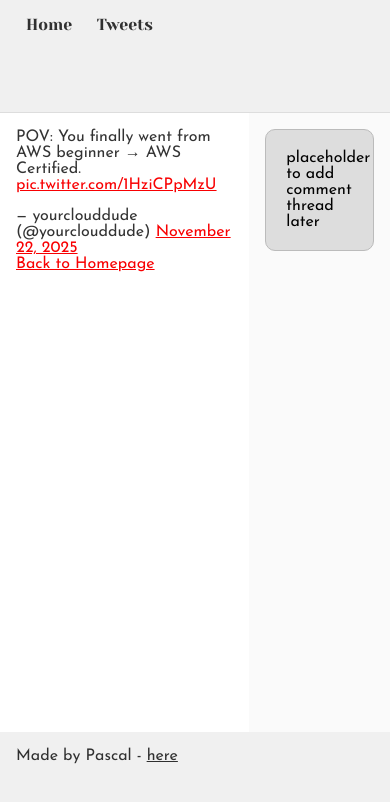
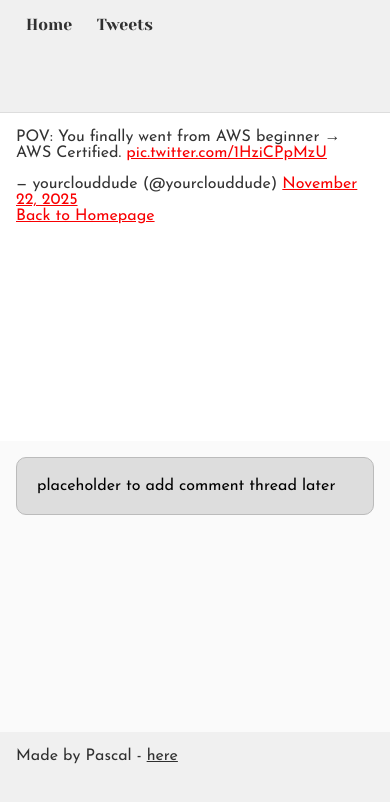
Before and after one commit to SirrPascal/alx_html_css, a plain HTML site: page css_basic/tweets.html in a window 390 px wide. Shown: the top 802 px of the page. Drawn offline with Linux system fonts and the light colour scheme.

Commit message:
Add responsive design for main layout on smaller screens

```diff
--- a/css_basic/styles.css
+++ b/css_basic/styles.css
@@ -36,3 +36,13 @@ header, footer {
 header, footer {
     width: 100%;
 }
+
+@media (max-width: 768px) {
+    main {
+        flex-direction: column; /* Stack article and aside vertically */
+    }
+
+    article, aside {
+        flex: auto; /* Take full width */
+    }
+}
```
